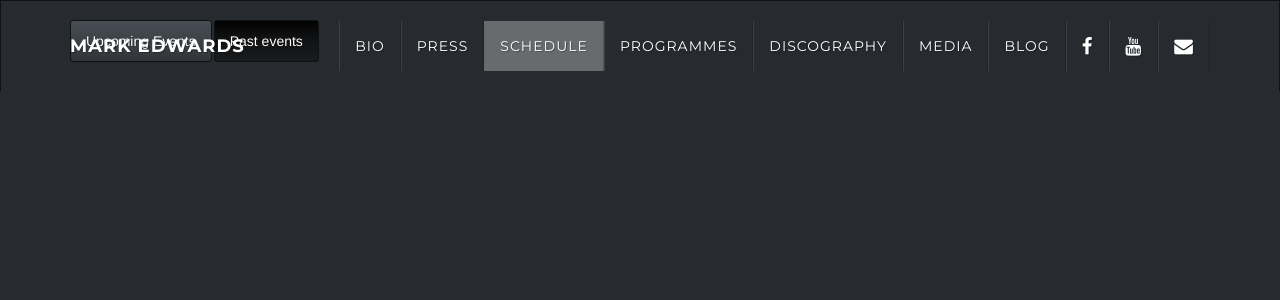
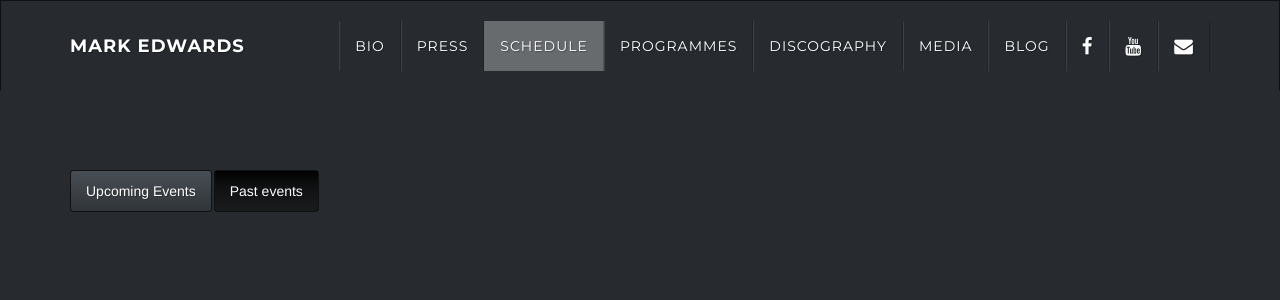
Before and after one commit to medwards3/mark-edwards.ca, a Django app: template templates/past_schedule.html in a window 1280 px wide. Shown: the top 300 px of the page. Run offline with Django 3.2, Linux system fonts and the light colour scheme; the template is opened without the code that fills it, so the values that code supplies are empty; some libraries are stand-ins or nearby versions.

Commit message:
Fixed past schedule

```diff
--- a/templates/past_schedule.html
+++ b/templates/past_schedule.html
@@ -1,15 +1,12 @@
 {% extends "base.html" %}
 {% block navSchedule %}class="active"{% endblock %}
-{% block carouselMark %}class="item active"{% endblock %}
-{% block carouselBach %}class="item"{% endblock %}
 {% block content %}
-
+<div class="notHome">
     <ul class="nav nav-pills">
       <li>
         <a href="{% url 'schedule' %}">Upcoming Events</a>
       </li>
-        <li class="active">
-            <a href="{% url 'past_schedule' %}">Past events</a>
+      <li class="active"><a href="{% url 'past_schedule' %}">Past events</a>
       </li>
     </ul>
     <div class="row">
@@ -29,4 +26,5 @@
         </div>
         {% endfor %}
     </div>
+</div>
 {% endblock %}
```
Lines whose indentation alone changed are shown as unchanged.
